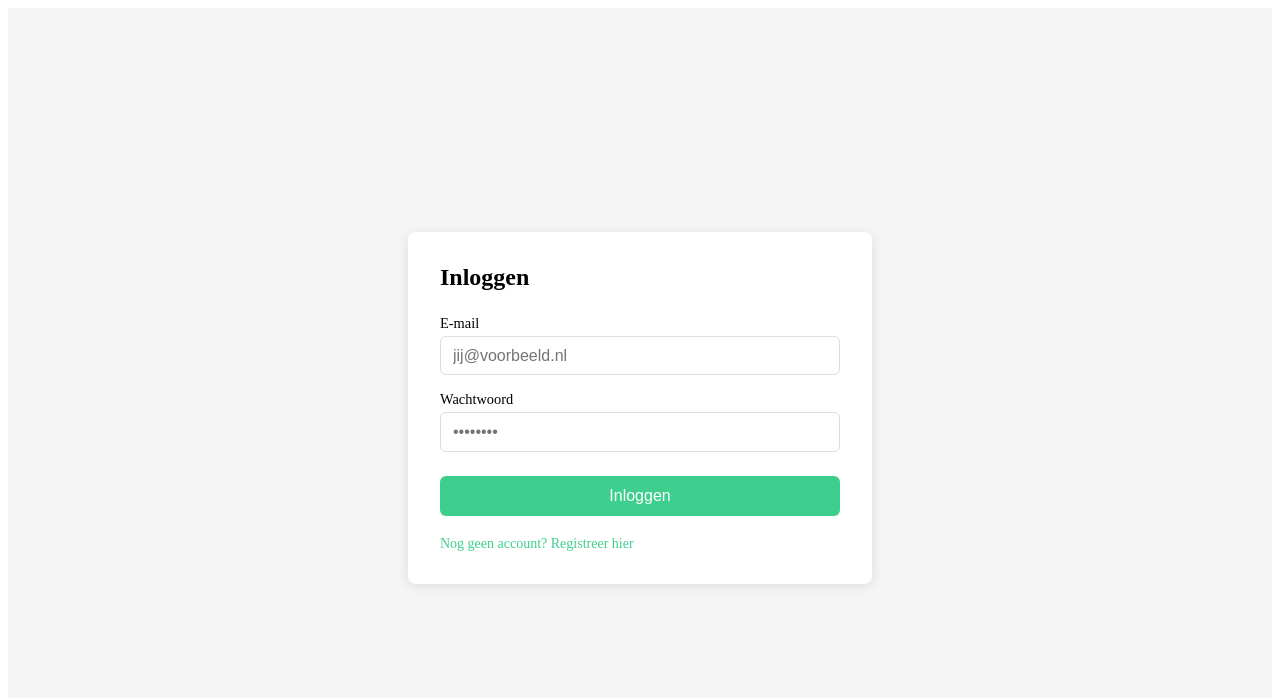
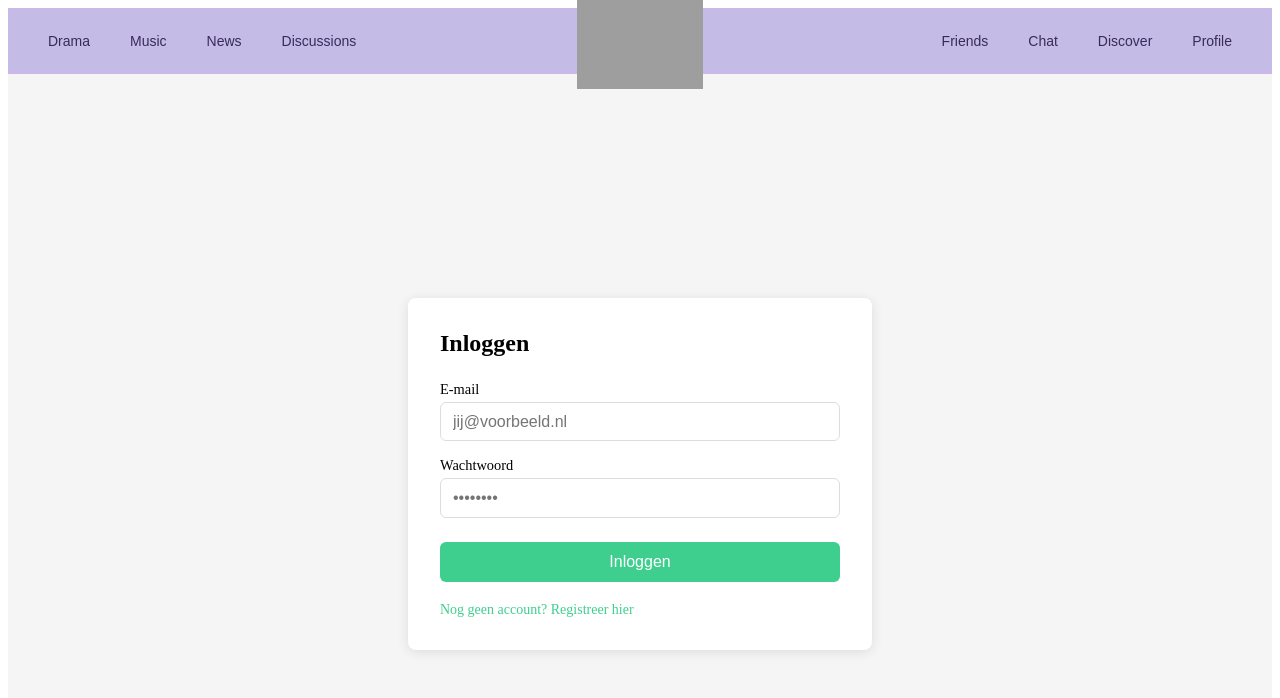
Before and after one commit to ThankY0uu/frontend-2, a React (Vite) app: page /login in a window 1280 px wide. Shown: the top 698 px of the page. Built offline with nearby package versions, Linux system fonts and the light colour scheme; grey boxes are pictures that could not be loaded.

Commit message:
Loguit toegevoegd, en een simpele header

```diff
--- a/src/App.jsx
+++ b/src/App.jsx
@@ -1,10 +1,13 @@
 import { Routes, Route } from 'react-router';
 import PrivateRoute from './components/PrivateRoute';
 import Auth from './pages/Auth';
-import Home from './pages/home';
+import Home from './pages/Home';
+import Header from './components/Header';
 
 export default function App() {
   return (
+    <>
+      <Header />
       <Routes>
         <Route path="/" element={
           <PrivateRoute>
@@ -14,5 +17,6 @@ export default function App() {
         <Route path="/login" element={<Auth mode="login" />} />
         <Route path="/register" element={<Auth mode="register" />} />
       </Routes>
+    </>
   );
 }
--- /dev/null
+++ b/src/components/Header.css
@@ -0,0 +1,125 @@
+.header-wrapper {
+  background: #c9b8e8;
+  padding: 3px 0;
+}
+
+.header {
+  background: #C4BCE7;
+  padding: 0 2rem;
+  height: 60px;
+  display: flex;
+  align-items: center;
+  justify-content: space-between;
+  font-family: sans-serif;
+}
+
+.header-nav {
+  display: flex;
+  align-items: center;
+  gap: 1.5rem;
+  flex: 1;
+}
+
+.header-nav a {
+  color: #3a2a5a;
+  text-decoration: none;
+  font-size: 14px;
+  white-space: nowrap;
+  padding: 4px 8px;
+  border-radius: 4px;
+  transition: background 0.2s, color 0.2s;
+}
+
+.header-nav a:hover {
+  background: #E3ABC4;
+  color: #1a0a2e;
+}
+
+.header-logo {
+  display: flex;
+  flex-direction: column;
+  align-items: center;
+  margin: 0 1.5rem;
+  flex-shrink: 0;
+}
+
+.logo-circle {
+  width: 36px;
+  height: 36px;
+  border-radius: 50%;
+  background: #F1BFB4;
+  display: flex;
+  align-items: center;
+  justify-content: center;
+  font-size: 11px;
+  font-weight: 500;
+  color: #3a2a5a;
+}
+
+.header-right {
+  display: flex;
+  align-items: center;
+  gap: 1.5rem;
+  flex: 1;
+  justify-content: flex-end;
+}
+
+.header-right a {
+  color: #3a2a5a;
+  text-decoration: none;
+  font-size: 14px;
+  white-space: nowrap;
+  padding: 4px 8px;
+  border-radius: 4px;
+  transition: background 0.2s, color 0.2s;
+}
+
+.header-right a:hover {
+  background: #E3ABC4;
+  color: #1a0a2e;
+}
+
+.header-user {
+  display: flex;
+  align-items: center;
+  gap: 10px;
+  margin-left: 1rem;
+}
+
+.header-user span {
+  color: #3a2a5a;
+  font-size: 14px;
+}
+
+.header-avatar {
+  width: 32px;
+  height: 32px;
+  border-radius: 50%;
+  background: #F1BFB4;
+  display: flex;
+  align-items: center;
+  justify-content: center;
+  color: #3a2a5a;
+  font-size: 12px;
+  font-weight: 500;
+}
+.header-logo img {
+  height: 95px;
+  width: auto;
+}
+.header-user button {
+  background: #E3ABC4;
+  border: 1px solid #c9789a;
+  color: #3a2a5a;
+  padding: 4px 10px;
+  border-radius: 4px;
+  font-size: 13px;
+  cursor: pointer;
+  transition: background 0.2s, color 0.2s;
+}
+
+.header-user button:hover {
+  background: #F2D2C7;
+  border-color: #3a2a5a;
+  color: #1a0a2e;
+}
--- /dev/null
+++ b/src/components/Header.jsx
@@ -0,0 +1,46 @@
+import { useSession } from '../hooks/useSession';
+import { supabase } from '../supabase';
+import './Header.css';
+import logo from '/Logo.png';
+
+
+export default function Header() {
+    const { session } = useSession();
+
+    async function handleLogout() {
+        await supabase.auth.signOut();
+    }
+
+    return (
+        <div className="header-wrapper">
+            <header className="header">
+                <nav className="header-nav">
+                    <a href="#">Drama</a>
+                    <a href="#">Music</a>
+                    <a href="#">News</a>
+                    <a href="#">Discussions</a>
+                </nav>
+
+                <div className="header-logo">
+                    <img src={logo} alt="TeaNet logo" />
+                </div>
+
+                <nav className="header-right">
+                    <a href="#">Friends</a>
+                    <a href="#">Chat</a>
+                    <a href="#">Discover</a>
+                    <a href="#">Profile</a>
+                    {session && (
+                        <div className="header-user">
+                            <span>{session.email}</span>
+                            <div className="header-avatar">
+                                {session.email?.[0].toUpperCase()}
+                            </div>
+                            <button onClick={handleLogout}>Uitloggen</button>
+                        </div>
+                    )}
+                </nav>
+            </header>
+        </div>
+    );
+}
--- a/src/pages/home.jsx
+++ b/src/pages/home.jsx
@@ -14,10 +14,16 @@ export default function Home() {
     });
     if (!error) setContent("");
   }
-
+  async function handleLogout() {
+    await supabase.auth.signOut();
+  }
   return (
     <div>
-      <h1>Home</h1>
+      <h1>Home
+        <button onClick={handleLogout}>Uitloggen</button>
+
+
+      </h1>
     </div>
   );
 }
```
Also changed, not shown: 1 other file (tests, documents, lock files or other folders). Lines whose indentation alone changed are shown as unchanged.
